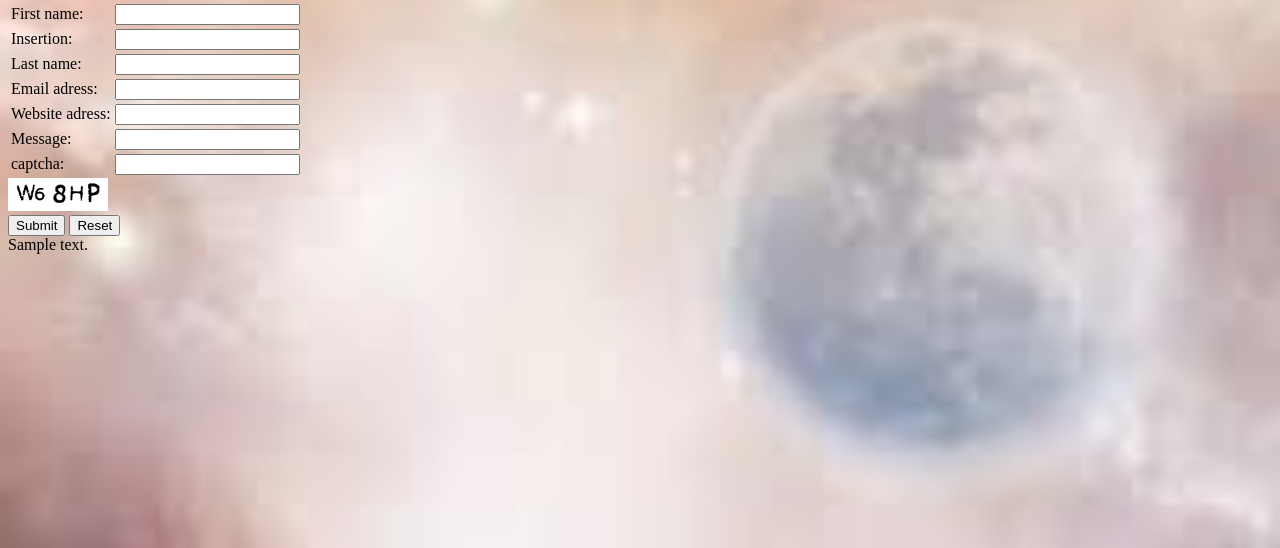
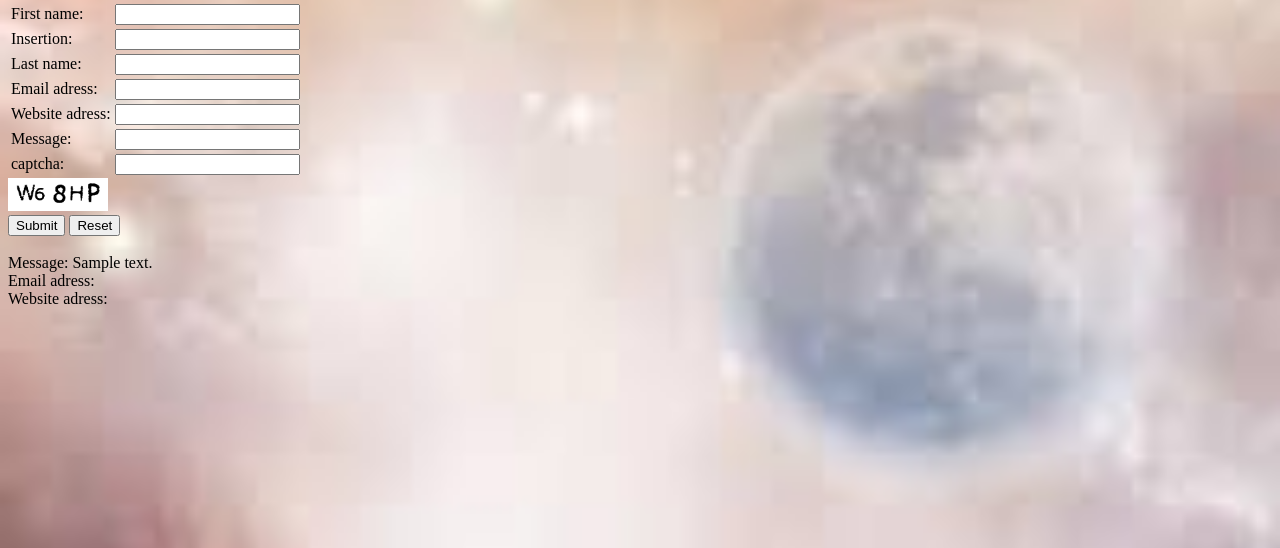
Before and after one commit to the-evil-edje/Guestbook, a PHP site: page / in a window 1280 px wide. Shown: the part 113-661 px from the top of the page. Run offline with PHP 8.4, Linux system fonts and the light colour scheme; tables that the repository leaves empty hold one stand-in row (values such as "Sample post"); data that the repository does not hold is empty.

Commit message:
last update

```diff
--- a/css/style.css
+++ b/css/style.css
@@ -6,6 +6,11 @@ body {
 
 #captchaImg {
   width: 100px;
+}
+
+.reviewDiv{
+  border-radius: 2px;
+  border-color: red;
 }
 
 footer {
--- a/index.php
+++ b/index.php
@@ -131,8 +131,13 @@ if (isset($_GET['captcha'])) {
 
  foreach($reviews as $review)
  {
-   echo "<div class='reviewDiv'>";
-   echo $review['Message'];
+   echo "<div class='reviewDiv'>"; echo "<br>";
+	 echo "Message: ";
+   echo $review['Message']; echo "<br>";
+	 echo "Email adress: ";
+	 echo $review['EmailAdress']; echo "<br>";
+	 echo "Website adress: ";
+	 echo $review['WebsiteAdress']; echo "<br>";
    echo "</div>";
  }
  $review = "";
```
Also changed, not shown: database/Eddie_Beelen_guestbook.sql (renamed from database/guestbook.sql).
